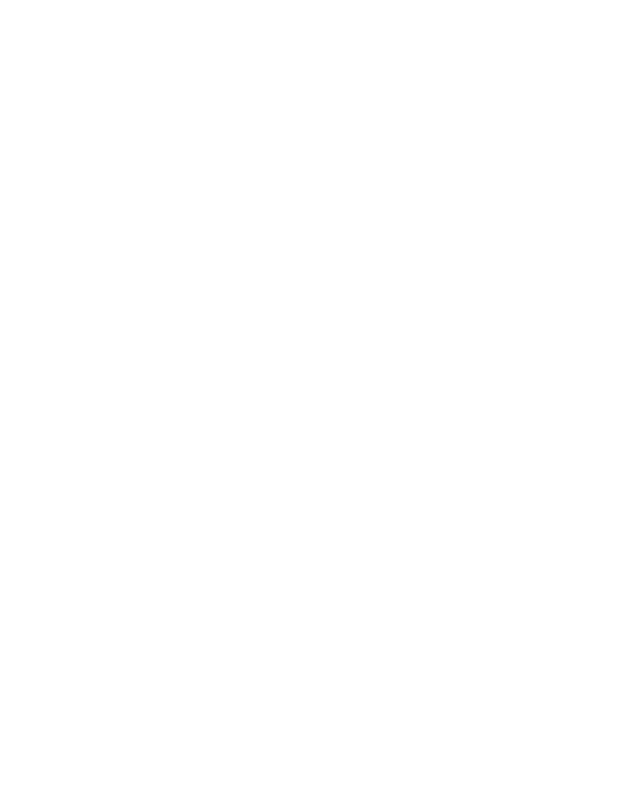
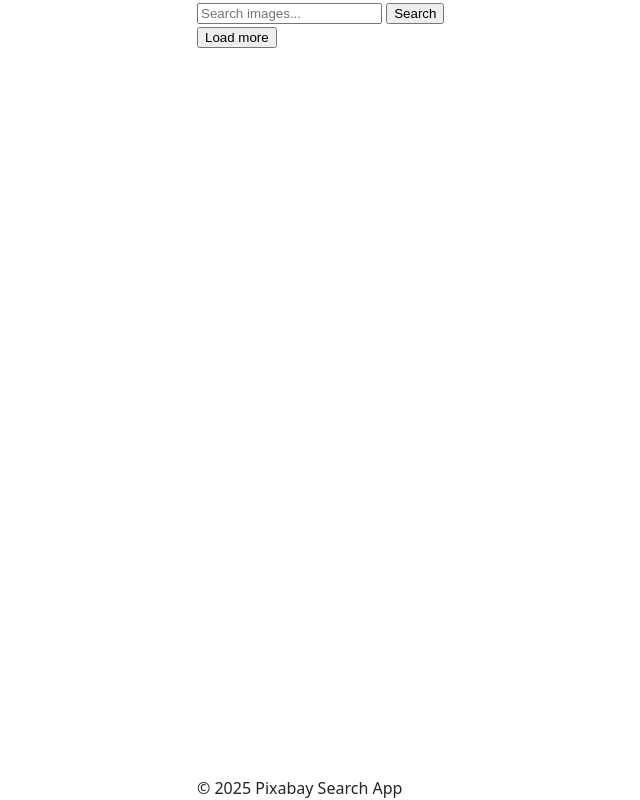
Before and after one commit to Jekosya88/goit-js-hw-12, a plain HTML site: page index.html in a window 1280 px wide. Shown: the whole page, without its empty margins (283-923 px from the left). Drawn offline with Linux system fonts and the light colour scheme.

Commit message:
Deploying to gh-pages from @ Jekosya88/goit-js-hw-12@91a37c81ae127fc94140b7a6f8a842245dd51e3c 🚀

```diff
--- a/index.html
+++ b/index.html
@@ -9,6 +9,33 @@
     <link rel="stylesheet" crossorigin href="/goit-js-hw-12/assets/index-DvPDDfy5.css">
   </head>
   <body>
+    <header class="container">
+      <form class="form" id="search-form">
+        <input
+          type="text"
+          name="searchQuery"
+          placeholder="Search images..."
+          required
+        />
+        <button type="submit">Search</button>
+      </form>
+    </header>
+
+    <main class="container">
+      <ul class="gallery" id="gallery"></ul>
+
+      <div class="loader-backdrop " id="loader">
+        <span class="loader"></span>
+      </div>
+
+      <button type="button" id="load-more" class="load-more">
+        Load more
+      </button>
+    </main>
+
+    <footer class="container">
+      <p>&copy; 2025 Pixabay Search App</p>
+    </footer>
 
   </body>
 </html>
```
